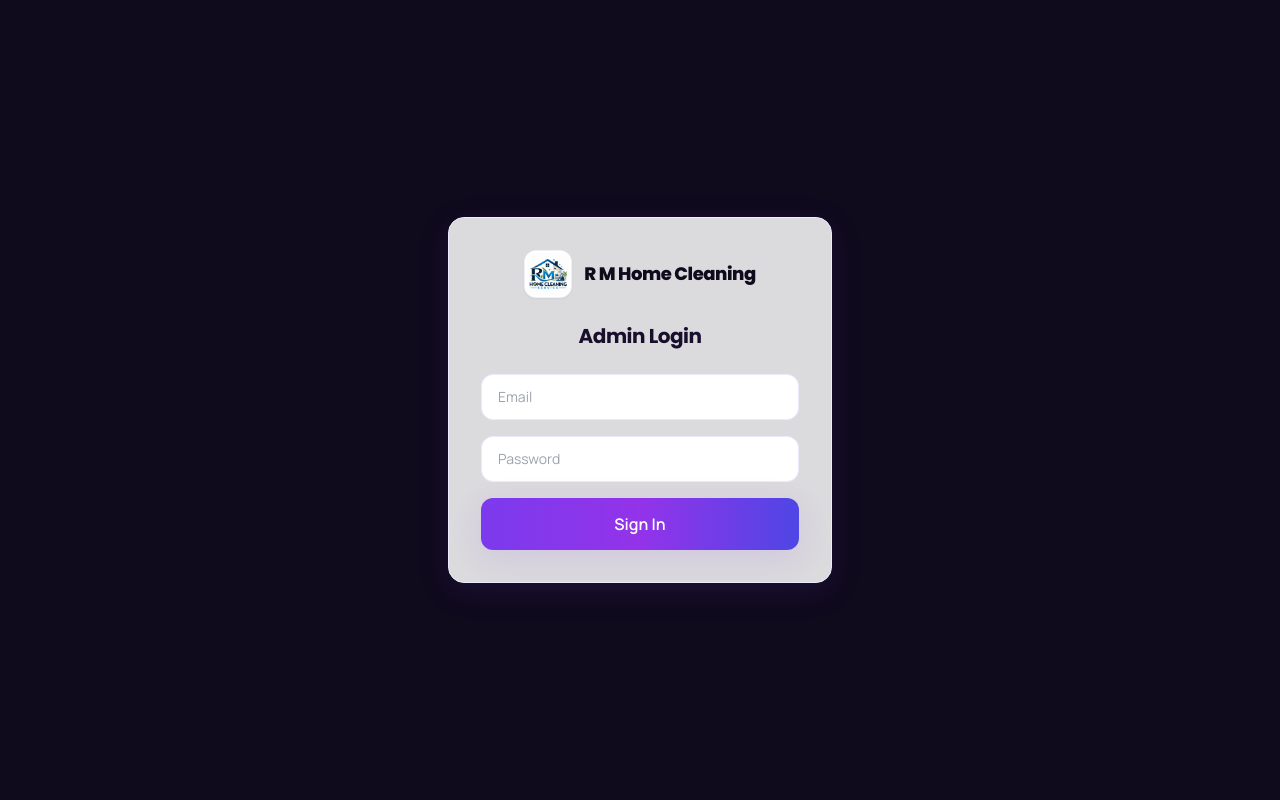
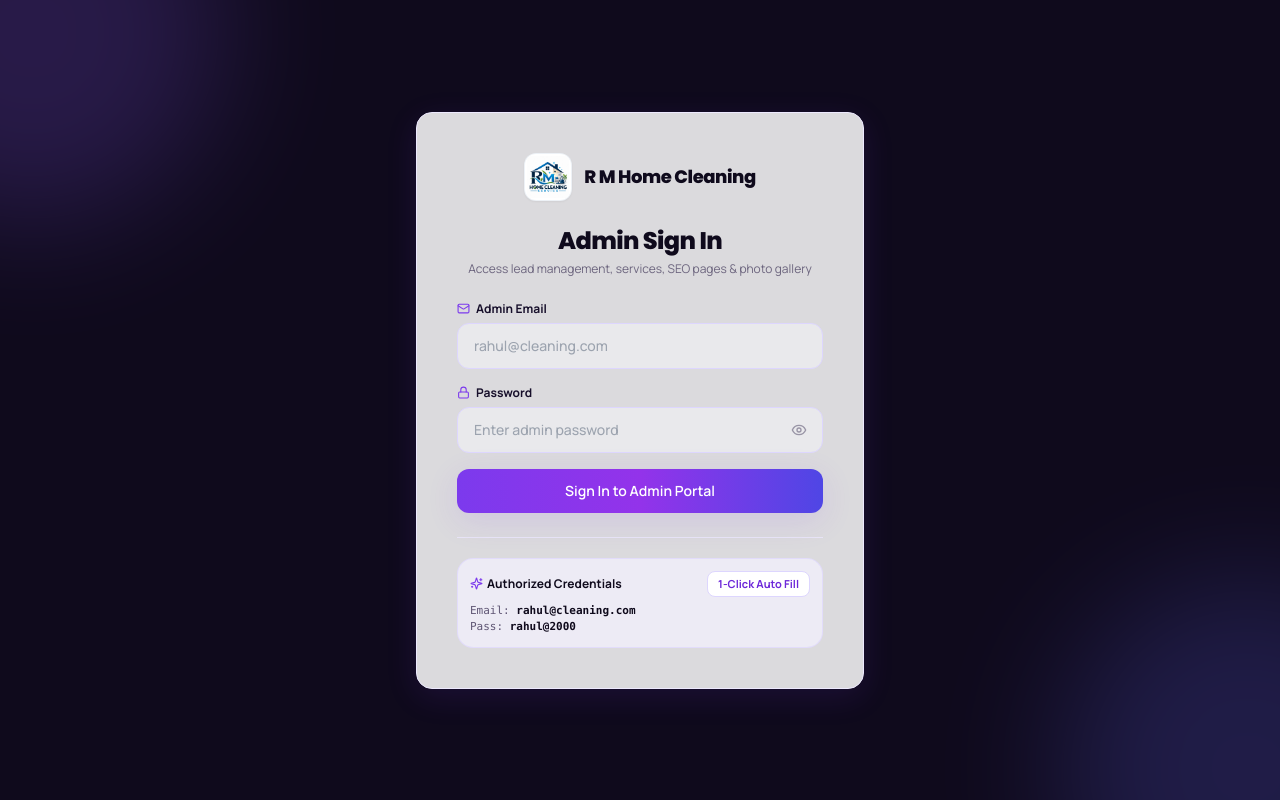
Before and after one commit to Rajan1129/RMcleaningservice, a React (Vite) app in the folder client/: page /admin/login in a window 1280 px wide. Built offline with nearby package versions, Linux system fonts and the light colour scheme; no server answers.

Commit message:
Enhance login with auto-trim, password reveal, auto-fill button, and dynamic LAN API support

```diff
--- a/client/src/context/AuthContext.jsx
+++ b/client/src/context/AuthContext.jsx
@@ -24,7 +24,9 @@ export const AuthProvider = ({ children }) => {
   }, []);
 
   const login = async (email, password) => {
-    const res = await apiClient.post('/auth/login', { email, password });
+    const cleanEmail = String(email || '').trim().toLowerCase();
+    const cleanPass = String(password || '').trim();
+    const res = await apiClient.post('/auth/login', { email: cleanEmail, password: cleanPass });
     localStorage.setItem('gc_admin_token', res.data.token);
     localStorage.setItem('gc_admin', JSON.stringify(res.data.admin));
     setAdmin(res.data.admin);
--- a/client/src/pages/admin/Login.jsx
+++ b/client/src/pages/admin/Login.jsx
@@ -1,57 +1,146 @@
 import { useState } from 'react';
 import { useNavigate } from 'react-router-dom';
+import { Eye, EyeOff, Lock, Mail, AlertCircle, Sparkles, CheckCircle2 } from 'lucide-react';
 import { useAuth } from '../../context/AuthContext';
 import Logo from '../../components/Logo';
 
 const Login = () => {
   const [email, setEmail] = useState('');
   const [password, setPassword] = useState('');
+  const [showPassword, setShowPassword] = useState(false);
   const [error, setError] = useState('');
   const [loading, setLoading] = useState(false);
   const { login } = useAuth();
   const navigate = useNavigate();
 
+  const handleAutoFill = () => {
+    setEmail('rahul@cleaning.com');
+    setPassword('rahul@2000');
+    setError('');
+  };
+
   const handleSubmit = async (e) => {
     e.preventDefault();
     setError('');
     setLoading(true);
+
     try {
       await login(email, password);
       navigate('/admin');
     } catch (err) {
-      setError(err.response?.data?.message || 'Login failed. Check your credentials.');
+      console.error('Login error details:', err);
+      if (!err.response) {
+        setError('Cannot connect to backend server. Please verify your connection.');
+      } else {
+        setError(err.response?.data?.message || 'Invalid email or password. Please verify credentials.');
+      }
     } finally {
       setLoading(false);
     }
   };
 
   return (
-    <div className="min-h-screen flex items-center justify-center bg-navy-950 px-5">
-      <div className="glass-card bg-white w-full max-w-sm p-8">
-        <div className="flex justify-center mb-6"><Logo /></div>
-        <h1 className="text-xl font-bold text-navy-900 text-center mb-6">Admin Login</h1>
+    <div className="min-h-screen flex items-center justify-center bg-navy-950 px-5 py-10 relative overflow-hidden">
+      {/* Background Ambience */}
+      <div className="absolute inset-0 pointer-events-none opacity-20">
+        <div className="absolute -top-40 -left-40 w-96 h-96 bg-skyline-500 rounded-full blur-3xl" />
+        <div className="absolute -bottom-40 -right-40 w-96 h-96 bg-indigo-500 rounded-full blur-3xl" />
+      </div>
+
+      <div className="glass-card bg-white w-full max-w-md p-8 sm:p-10 rounded-3xl shadow-2xl relative z-10 border border-white/20">
+        <div className="flex justify-center mb-6">
+          <Logo />
+        </div>
+
+        <div className="text-center mb-6">
+          <h1 className="text-2xl font-extrabold text-navy-950">Admin Sign In</h1>
+          <p className="text-xs text-navy-800/60 mt-1">
+            Access lead management, services, SEO pages &amp; photo gallery
+          </p>
+        </div>
+
+        {error && (
+          <div className="mb-5 p-3.5 bg-rose-50 border border-rose-200 text-rose-700 rounded-2xl text-xs font-semibold flex items-center gap-2">
+            <AlertCircle size={16} className="shrink-0 text-rose-600" />
+            <span>{error}</span>
+          </div>
+        )}
+
         <form onSubmit={handleSubmit} className="space-y-4">
+          <div>
+            <label className="block text-xs font-bold text-navy-900 mb-1.5 flex items-center gap-1.5">
+              <Mail size={13} className="text-skyline-600" />
+              <span>Admin Email</span>
+            </label>
             <input
               type="email"
-            placeholder="Email"
+              placeholder="rahul@cleaning.com"
               value={email}
               onChange={(e) => setEmail(e.target.value)}
               required
-            className="w-full rounded-xl border border-skyline-100 px-4 py-3 text-sm focus:outline-none focus:ring-2 focus:ring-skyline-400"
+              autoComplete="username"
+              className="w-full rounded-xl border border-skyline-200 bg-slate-50/50 px-4 py-3 text-sm focus:outline-none focus:ring-2 focus:ring-skyline-500 text-navy-950 font-medium"
             />
+          </div>
+
+          <div>
+            <label className="block text-xs font-bold text-navy-900 mb-1.5 flex items-center gap-1.5">
+              <Lock size={13} className="text-skyline-600" />
+              <span>Password</span>
+            </label>
+            <div className="relative">
               <input
-            type="password"
-            placeholder="Password"
+                type={showPassword ? 'text' : 'password'}
+                placeholder="Enter admin password"
                 value={password}
                 onChange={(e) => setPassword(e.target.value)}
                 required
-            className="w-full rounded-xl border border-skyline-100 px-4 py-3 text-sm focus:outline-none focus:ring-2 focus:ring-skyline-400"
+                autoComplete="current-password"
+                className="w-full rounded-xl border border-skyline-200 bg-slate-50/50 px-4 py-3 pr-11 text-sm focus:outline-none focus:ring-2 focus:ring-skyline-500 text-navy-950 font-medium"
               />
-          {error && <p className="text-sm text-red-500">{error}</p>}
-          <button type="submit" disabled={loading} className="btn-primary w-full">
-            {loading ? 'Signing in...' : 'Sign In'}
+              <button
+                type="button"
+                onClick={() => setShowPassword((s) => !s)}
+                className="absolute right-3 top-1/2 -translate-y-1/2 text-navy-800/40 hover:text-navy-900 p-1"
+                aria-label={showPassword ? 'Hide password' : 'Show password'}
+              >
+                {showPassword ? <EyeOff size={16} /> : <Eye size={16} />}
+              </button>
+            </div>
+          </div>
+
+          <button
+            type="submit"
+            disabled={loading}
+            className="btn-primary w-full !py-3 text-sm font-bold shadow-md shadow-skyline-600/30"
+          >
+            {loading ? 'Authenticating...' : 'Sign In to Admin Portal'}
           </button>
         </form>
+
+        {/* 1-Click Auto Fill Assistant */}
+        <div className="mt-6 pt-5 border-t border-skyline-100/80">
+          <div className="p-3 bg-skyline-50/70 rounded-2xl border border-skyline-200/70 text-xs">
+            <div className="flex items-center justify-between mb-1.5">
+              <span className="font-bold text-navy-950 flex items-center gap-1">
+                <Sparkles size={13} className="text-skyline-600" /> Authorized Credentials
+              </span>
+              <button
+                type="button"
+                onClick={handleAutoFill}
+                className="text-[11px] font-bold text-skyline-700 hover:text-skyline-800 bg-white px-2.5 py-1 rounded-lg border border-skyline-200 shadow-2xs hover:bg-skyline-50 transition-colors"
+              >
+                1-Click Auto Fill
+              </button>
+            </div>
+            <p className="text-[11px] text-navy-800/70 font-mono">
+              Email: <span className="font-bold text-navy-950">rahul@cleaning.com</span>
+            </p>
+            <p className="text-[11px] text-navy-800/70 font-mono">
+              Pass: <span className="font-bold text-navy-950">rahul@2000</span>
+            </p>
+          </div>
+        </div>
       </div>
     </div>
   );
--- a/client/src/services/api.js
+++ b/client/src/services/api.js
@@ -1,7 +1,20 @@
 import axios from 'axios';
 
+const getBaseUrl = () => {
+  const envUrl = import.meta.env.VITE_API_URL;
+  if (typeof window !== 'undefined') {
+    const host = window.location.hostname;
+    if (envUrl && !envUrl.includes('localhost')) {
+      return envUrl;
+    }
+    // Adapt to whichever hostname (localhost or 192.168.x.x) the browser is visiting
+    return `http://${host}:5000/api`;
+  }
+  return envUrl || 'http://localhost:5000/api';
+};
+
 const apiClient = axios.create({
-  baseURL: import.meta.env.VITE_API_URL || 'http://localhost:5000/api',
+  baseURL: getBaseUrl(),
   headers: { 'Content-Type': 'application/json' },
 });
 
```
Lines whose indentation alone changed are shown as unchanged.
